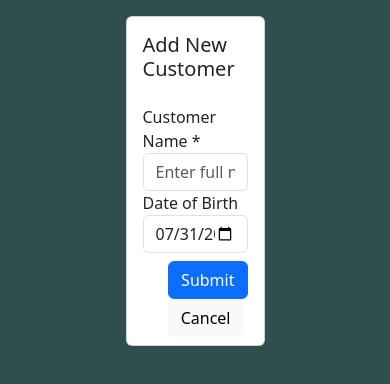
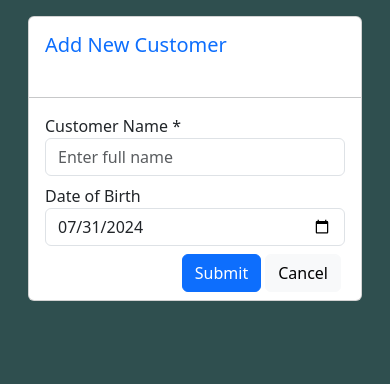
Before and after one commit to hkdhakarey/Assignement_Protivity_CustomerApp, an Angular app: page /customer in a window 390 px wide. Both pictures are taken after a click on the button "Add New Customer +". Shown: the top 384 px of the page. Built offline with nearby package versions, Linux system fonts and the light colour scheme; no server answers.

Commit message:
responsive design

```diff
--- a/src/app/customer/customer-form/customer-form.component.css
+++ b/src/app/customer/customer-form/customer-form.component.css
@@ -1,3 +1,8 @@
 .float-right{
     float: right;
 }
+@media screen and (min-width: 50em) {
+    .width {
+      width: 50%;
+    }
+  }
--- a/src/app/customer/customer-form/customer-form.component.html
+++ b/src/app/customer/customer-form/customer-form.component.html
@@ -1,11 +1,11 @@
-<div class="container w-50">
+<div class="container width">
     <div class="card m-3">
         <div class="card-body">
             <div class="row">
-                <h5 class="card-title">{{Title}}</h5>
+                <h5 class="card-title text-primary">{{Title}}</h5>
             </div>
         </div>
-
+<hr />
         <div class="col mx-3">
             <form #myForm="ngForm">
                     <div class="col-sm-12">
@@ -20,7 +20,7 @@
                                   </div>
                             </div>
                     </div>
-                    <div class="col-sm-12">
+                    <div class="col-sm-12 mt-2">
                         <div class="form-group">
                             <label for="dateOfBirth">Date of Birth</label>
                             <input type="date" class="form-control" id="dateOfBirth" name="DOB"
--- a/src/app/customer/customer-list/customer-list.component.html
+++ b/src/app/customer/customer-list/customer-list.component.html
@@ -3,13 +3,14 @@
         <div class="card-body">
             <div class="row">
                 <div class="col-sm-8">
-                    <h5 class="card-title">Customer List</h5>
+                    <h5 class="card-title text-primary">Customer List</h5>
                 </div>
                 <div class="col-sm-4">
                     <button class="btn btn-primary float-right w-100" (click)="AddNewCustomer()">
                         Add New Customer +</button>
                 </div>
             </div>
+            <hr />
             <form class="row mt-2">
                 <div class="col-sm-8"></div>
                 <div class="col-sm-4 d-flex">
@@ -27,7 +28,7 @@
         </div>
 
         <div class="col mx-3" *ngIf="CustomerList?.length > 0">
-            <table class="table table-primary table-striped-columns">
+            <table class="table table-primary table-striped-columns responsive">
                 <thead>
                     <tr>
                         <th scope="col">Customer Name</th>
@@ -48,6 +49,8 @@
                     <td><button type="button" class="btn btn-link" (click)="EditCustomer(item.customerId)">Edit</button></td>
                 </tr>
             </table>
+            <div class="row">
+                <div class="col-sm-6">
                     <nav aria-label="Page navigation example">
                         <ul class="pagination">
                           <li class="page-item" (click)="PageNo > 0 && SetPaging(PageNo -1)">
@@ -58,11 +61,15 @@
                         </li>
                           <li class="page-item" (click)="PageNo < Pages.length -1 && SetPaging(PageNo + 1)">
                             <button class="page-link">Next</button></li>
-                    <p class="mx-3 my-2">Total Record(s): {{CustomerList?.length}}</p>
                         </ul>
                       </nav>
+                </div>
+                <div class="col-sm-6">
+                    <p class="mx-3 my-2 float-right"> Total Record(s): {{CustomerList?.length}}</p>
+                </div>
+            </div>
+        </div>
 
-        </div>
         <div class="col mx-3" *ngIf="!(CustomerList?.length > 0)">
             <hr class="w-100" />
             No Record Found!
```
Lines whose indentation alone changed are shown as unchanged.
